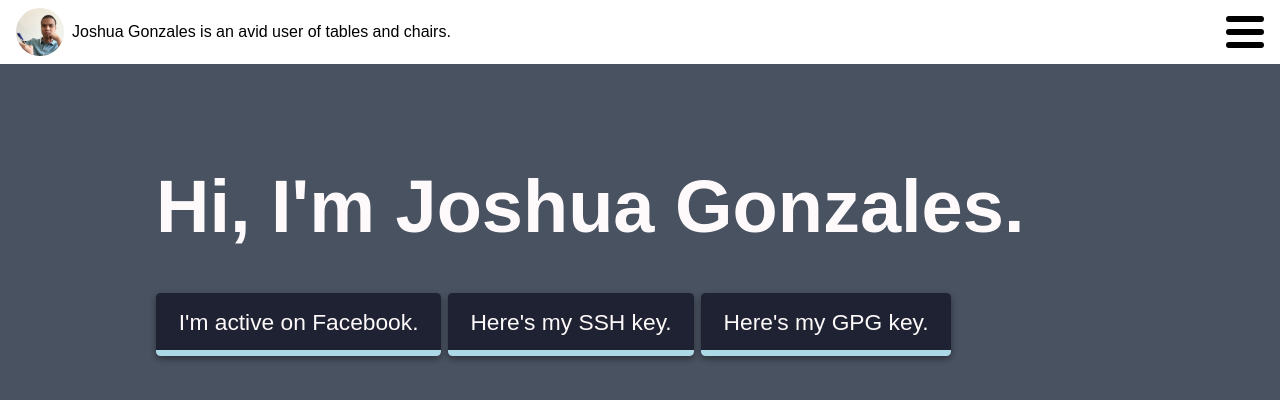
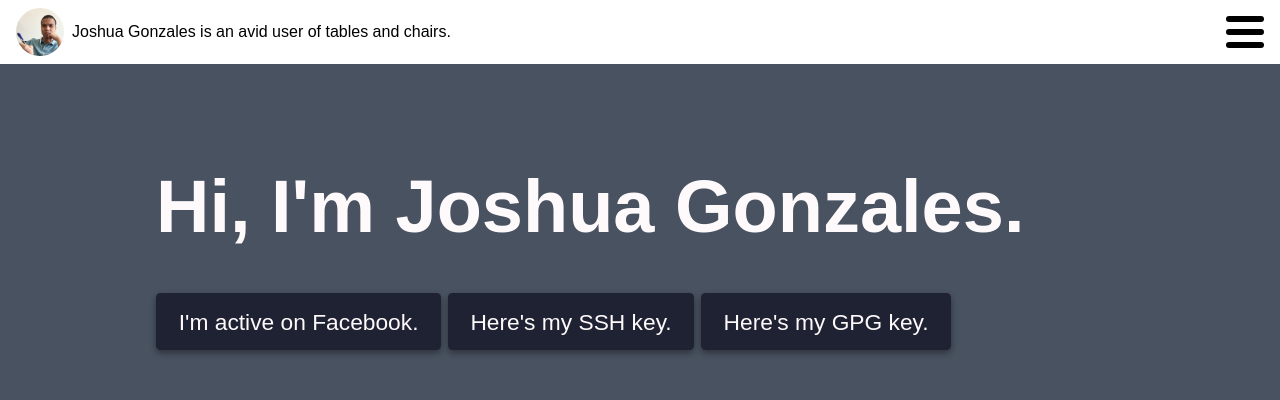
Before and after one commit to joshuadotbio/joshua.bio, a Jekyll site: the page built from index.html, in a window 1280 px wide. Shown: the top 400 px of the page. Built offline with Jekyll 4.4.1, drawn with Linux system fonts in a browser that asks for light colours.

Commit message:
removed anchor styling

```diff
--- a/_sass/_base.scss
+++ b/_sass/_base.scss
@@ -1,13 +1,3 @@
 * {
   box-sizing: border-box;
 }
-
-a {
-  text-decoration: none;
-  border-bottom: 6px solid lightblue;
-  transition: border 0.1s;
-
-  &:hover {
-    border-bottom: 6px solid blue;
-  }
-}
```
